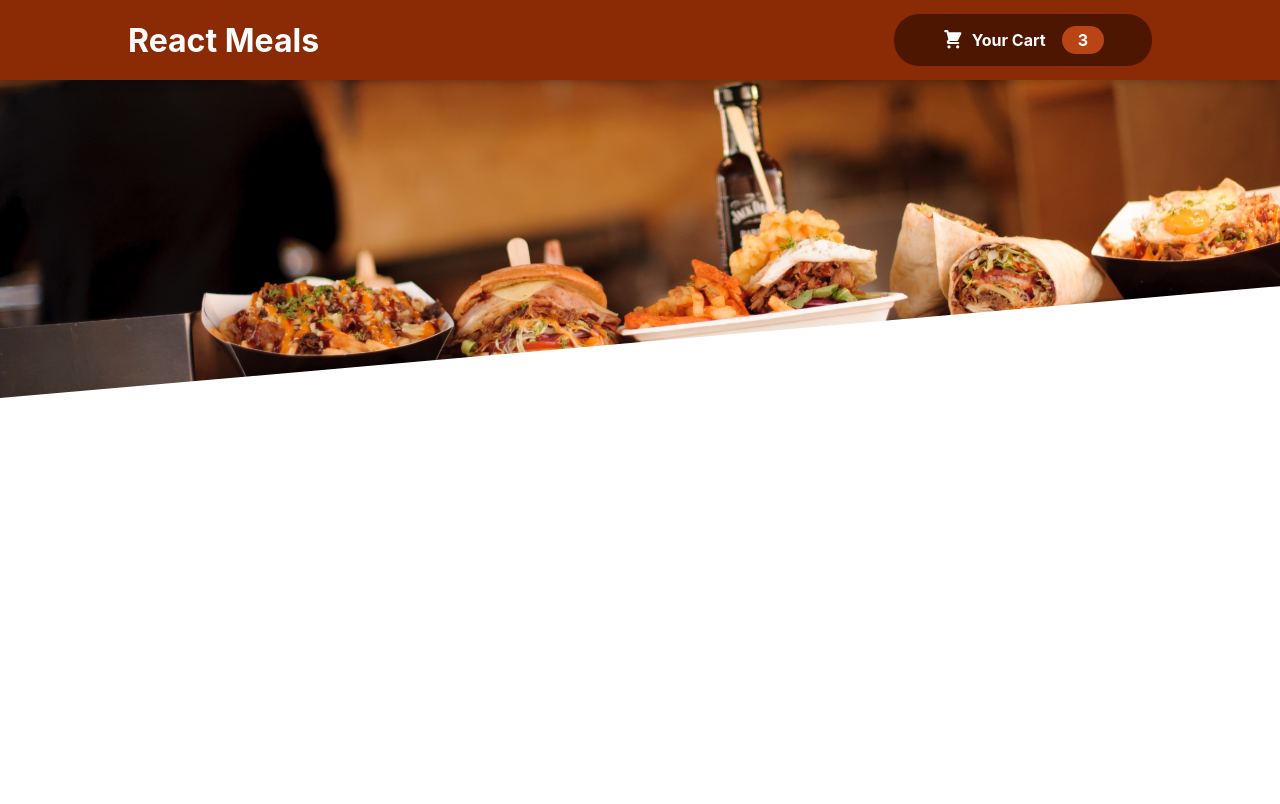
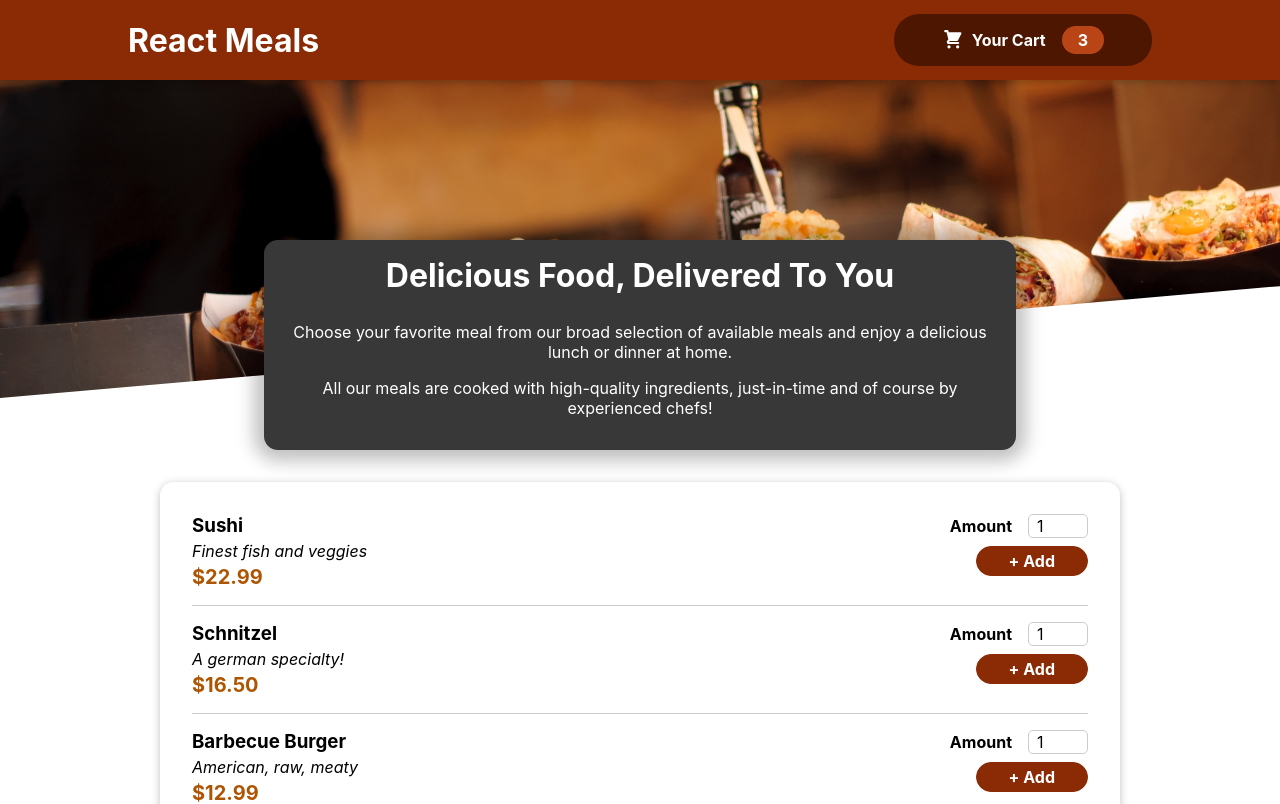
Before and after one commit to adityagalande/react-food-order-app, a React (Create React App) app: page / in a window 1280 px wide. Shown: the top 804 px of the page. Built offline with nearby package versions, Linux system fonts and the light colour scheme.

Commit message:
App.js updated

```diff
--- a/src/App.js
+++ b/src/App.js
@@ -1,11 +1,26 @@
-import React from "react";
+import React, { useState } from "react";
 import "./App.css";
+import Cart from "./Component/Cart/Cart";
 import Header from "./Component/Layout/Header";
+import Meals from "./Component/Meals/Meals";
+function App() {
+  const [cartIsShow, setCartIsShow] = useState(false);
 
-function App() {
+  const showcartHandler = () => {
+    setCartIsShow(true);
+  };
+
+  const hidecartHandler = () => {
+    setCartIsShow(false);
+  };
+
   return (
     <React.Fragment>
-      <Header />
+      {cartIsShow && <Cart onClose={hidecartHandler} />}
+      <Header onShowCart={showcartHandler} />
+      <main>
+        <Meals />
+      </main>
     </React.Fragment>
   );
 }
--- a/src/index.css
+++ b/src/index.css
@@ -1,4 +1,5 @@
 body {
+  /* box-sizing: inherit; */
   margin: 0;
   font-family: -apple-system, BlinkMacSystemFont, 'Segoe UI', 'Roboto', 'Oxygen',
     'Ubuntu', 'Cantarell', 'Fira Sans', 'Droid Sans', 'Helvetica Neue',
```
